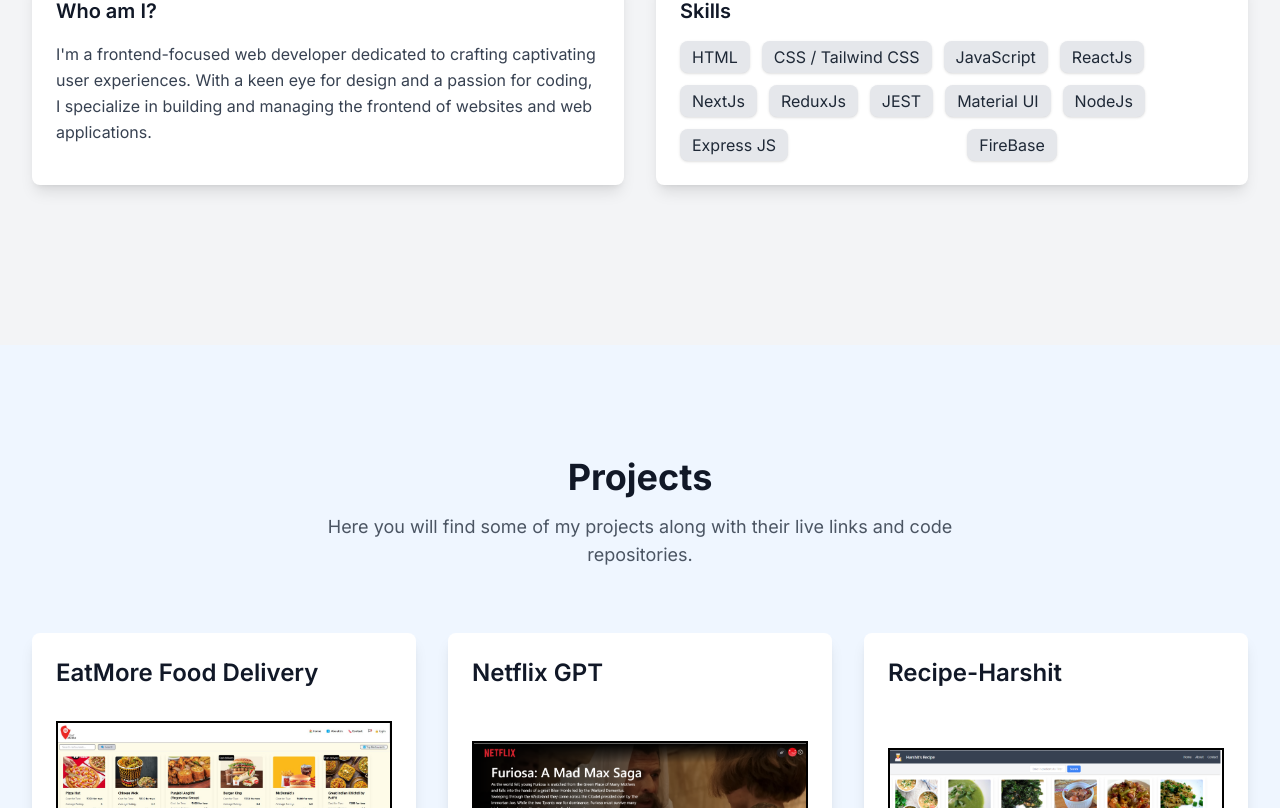
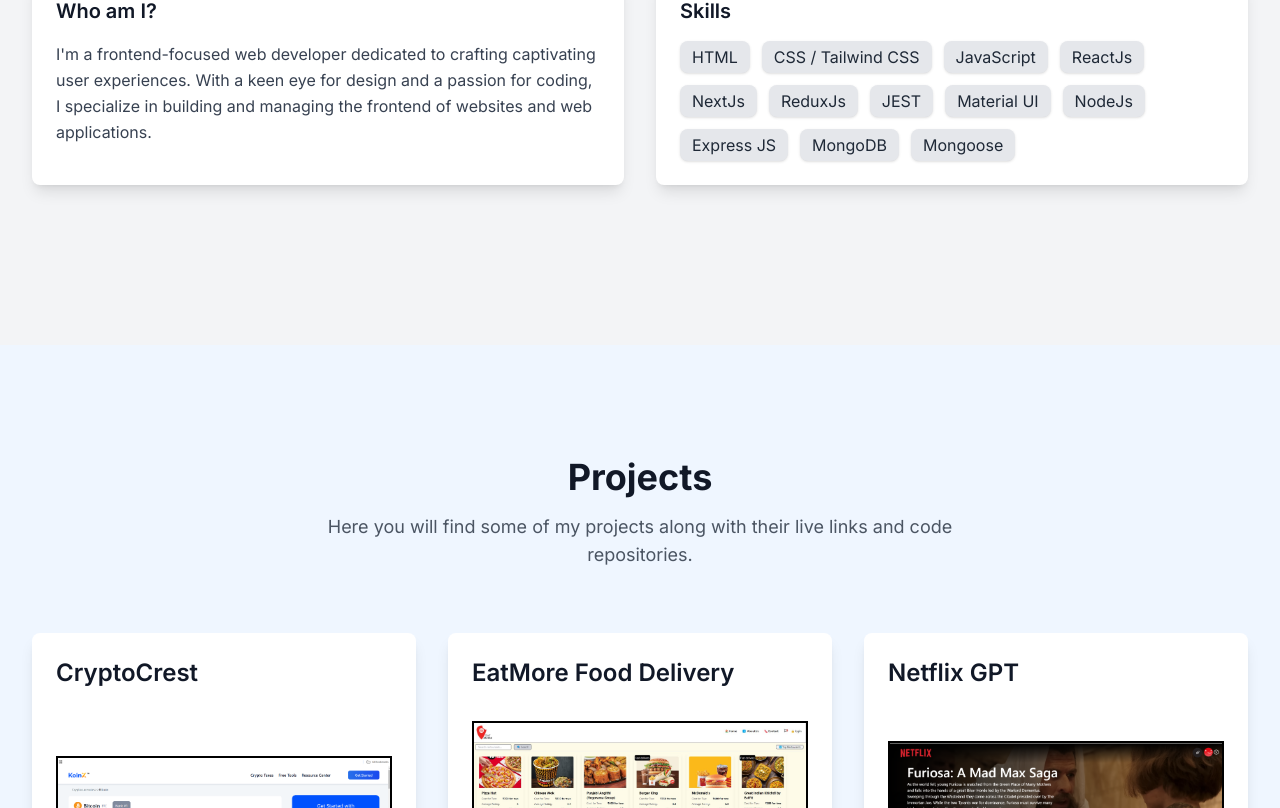
Before and after one commit to brijwasiharshit/personal-portfolio, a Next.js app: page / in a window 1280 px wide. Shown: the part 1112-1920 px from the top of the page. Built offline with nearby package versions, Linux system fonts and the light colour scheme.

Commit message:
added new project

```diff
--- a/src/app/components/About.js
+++ b/src/app/components/About.js
@@ -59,9 +59,14 @@
               <span className="bg-gray-200 text-gray-800 py-1 px-3 rounded-lg shadow">
                 Express JS
               </span>
-              <span className="bg-gray-200 text-gray-800 py-1 px-3 rounded-lg shadow mx-auto">
-                FireBase
+              <span className="bg-gray-200 text-gray-800 py-1 px-3 rounded-lg shadow">
+                MongoDB
               </span>
+              <span className="bg-gray-200 text-gray-800 py-1 px-3 rounded-lg shadow">
+                Mongoose
+              </span>
+
+
             </div>
           </div>
         </div>
--- a/src/app/components/Projects.js
+++ b/src/app/components/Projects.js
@@ -13,6 +13,15 @@
                     </p>
                 </div>
                 <div className="grid grid-cols-1 md:grid-cols-2 lg:grid-cols-3 gap-8">
+                <ProjectCard
+                        title="CryptoCrest"
+                        imageSrc="/images/cryptocrest.png"
+                        imageAlt="CryptoCrest Image"
+                        description="Cryptocrest is a web platform to show pricing and comparison of various bitcoins along with rate change graph."
+
+                        liveLink="https://koinxcryp.netlify.app/"
+                        codeLink="https://github.com/brijwasiharshit/KoinX-assignment"
+                    />
                     <ProjectCard
                         title="EatMore Food Delivery"
                         imageSrc="/images/eatMore.jpg"
--- a/src/app/components/SideNav.js
+++ b/src/app/components/SideNav.js
@@ -27,7 +27,7 @@
             </li>
            </Link>
 
-            <Link href={'https://drive.google.com/file/d/1VjKdckKaiorcJeTkdpdMh9RUf6r6QPne/view?usp=drive_link'}>
+            <Link href={'https://drive.google.com/file/d/1zx1TId2UEJT__xiBiUVkS1M6PXBdH7XZ/view?usp=drive_link'}>
             <li className='hover:scale-125'>
             <ResumeSVG />
 
--- a/src/app/layout.js
+++ b/src/app/layout.js
@@ -4,8 +4,8 @@
 const inter = Inter({ subsets: ["latin"] });
 
 export const metadata = {
-  title: "Create Next App",
-  description: "Generated by create next app",
+  title: "Personal Porfolio",
+  description: "Personal portfolio of Harshit Brijwasi",
 };
 
 export default function RootLayout({ children }) {
```
Also changed, not shown: public/images/cryptocrest.png (added).
